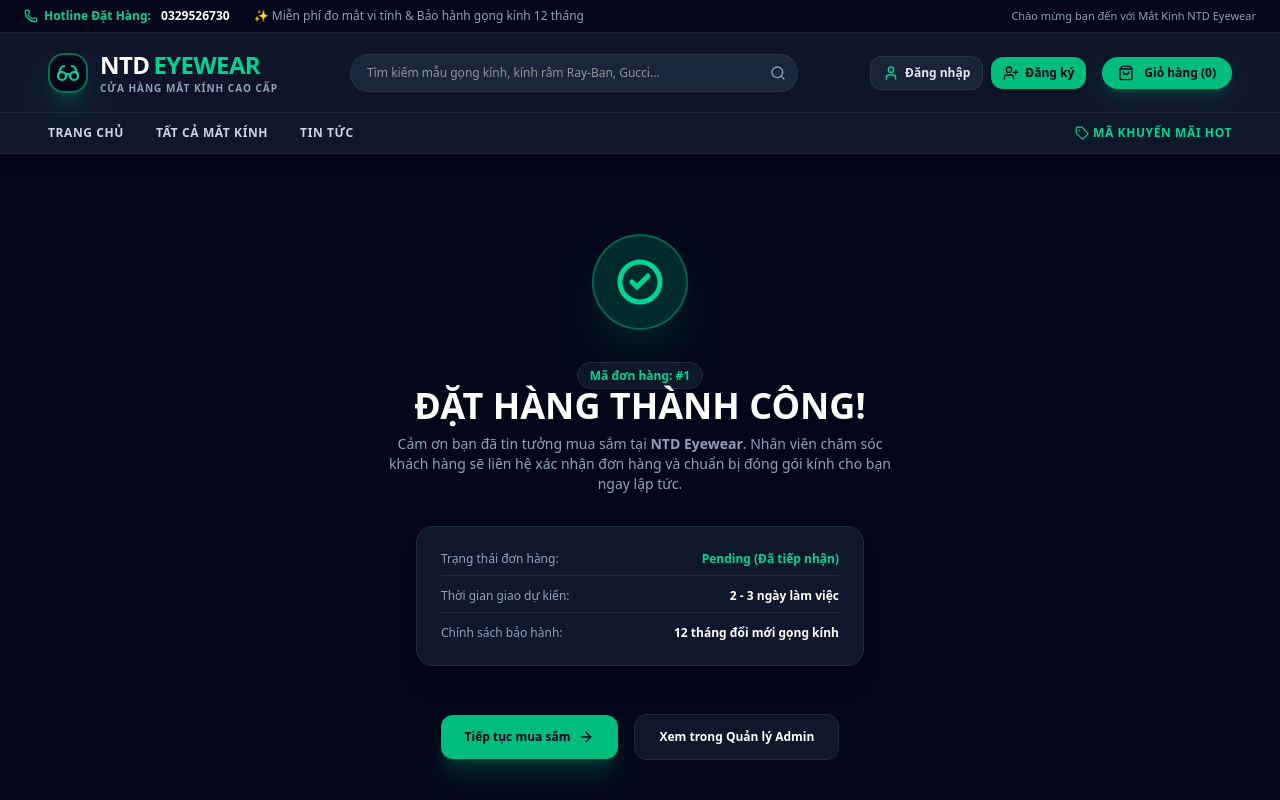
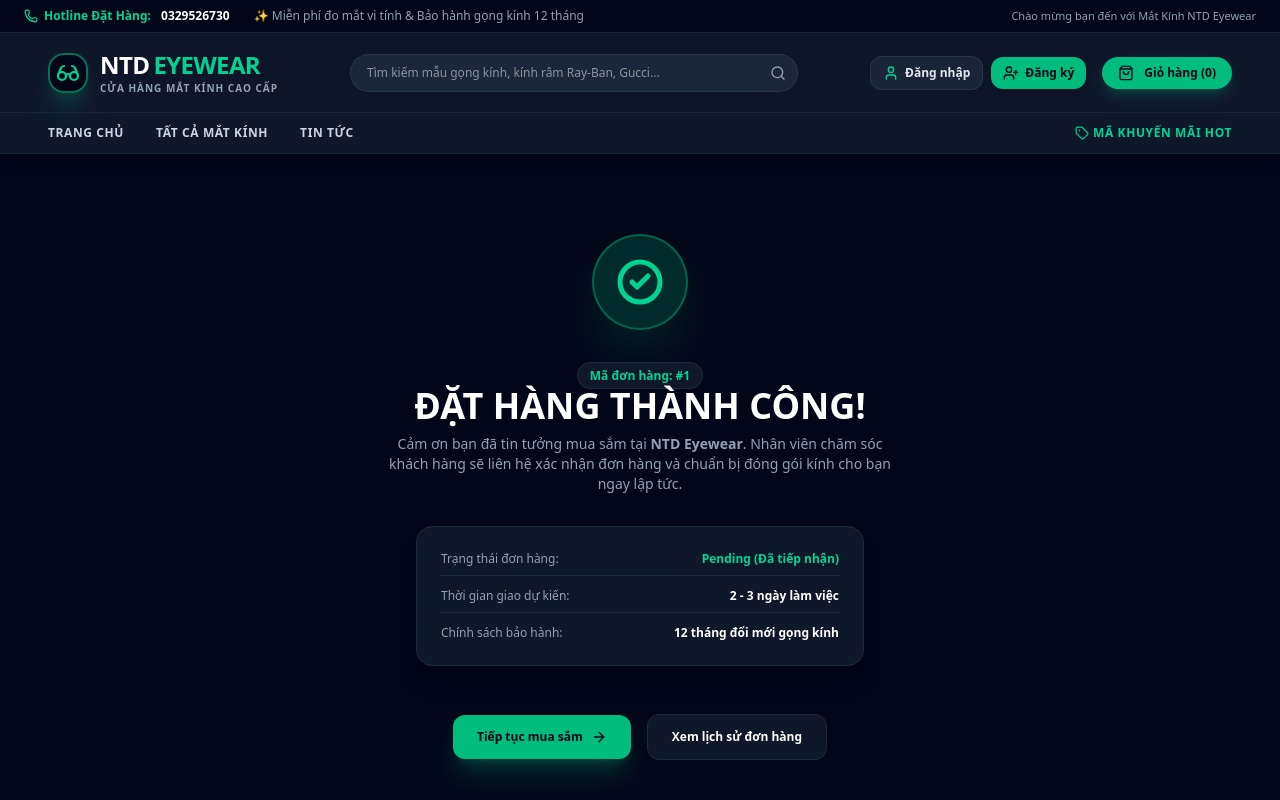
Before and after one commit to TanDiep1004/NguyenTanDiep_2123110145, a Next.js app in the folder frontend/: page /order-success/1 in a window 1280 px wide. Shown: the top 800 px of the page. Built offline with nearby package versions, Linux system fonts and the light colour scheme; no server answers.

Commit message:
fix: change order success page admin link to user order history link

```diff
--- a/frontend/app/(store)/order-success/[id]/page.js
+++ b/frontend/app/(store)/order-success/[id]/page.js
@@ -48,10 +48,10 @@ export default function OrderSuccessPage({ params }) {
           <ArrowRight className="w-4 h-4" />
         </Link>
         <Link
-          href="/admin/orders"
+          href="/orders"
           className="px-6 py-3.5 rounded-xl bg-slate-900 hover:bg-slate-800 text-white font-bold text-xs border border-slate-800"
         >
-          Xem trong Quản lý Admin
+          Xem lịch sử đơn hàng
         </Link>
       </div>
     </div>
```
